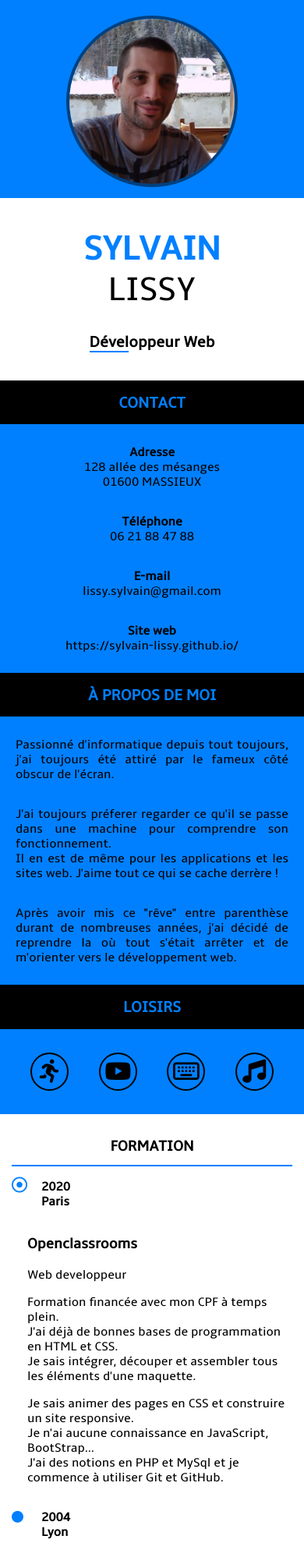
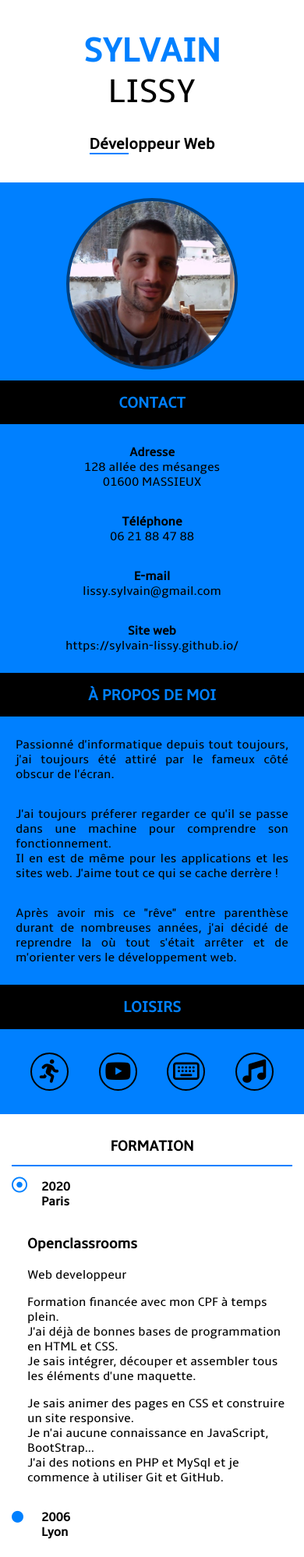
Before and after one commit to sylvain-lissy/sylvain-lissy.github.io, a plain HTML site: page cv-sylvain-lissy/index.html in a window 390 px wide. Shown: the top 1997 px of the page at 78% size. Drawn offline with Linux system fonts and the light colour scheme.

Commit message:
COrrection de bug mineur

```diff
--- a/cv-sylvain-lissy/index.html
+++ b/cv-sylvain-lissy/index.html
@@ -107,7 +107,7 @@
                 <div class="formation">
                     <div class="date_formation">
                         <span class="circle"><i class="fas fa-circle"></i></span>
-                        <p>2004 <br /> Lyon</p>
+                        <p>2006 <br /> Lyon</p>
                     </div>
                     <div class="detail_formation">
                         <h3>AFIP</h3>
@@ -120,7 +120,7 @@
                 <div class="formation">
                     <div class="date_formation">
                         <span class="circle"><i class="fas fa-circle"></i></span>
-                        <p>2002 <br /> Lyon</p>
+                        <p>2004 <br /> Lyon</p>
                     </div>
                     <div class="detail_formation">
                         <h3>CTI</h3>
--- a/cv-sylvain-lissy/style.css
+++ b/cv-sylvain-lissy/style.css
@@ -163,9 +163,9 @@ aside
 
 #div_loisir
 {
-position: absolute;
-bottom:0;
-width: 100%;
+	position: absolute;
+	bottom:0;
+	width: 100%;
 
 }
 
@@ -222,7 +222,6 @@ article
 	display: flex;
 	flex-direction: row;
 	justify-content: space-between;
-
 }
 
 .date_formation, .date_expe_pro
@@ -272,7 +271,7 @@ article
   {
     width: auto;
     margin: auto;
-    flex-direction: column-reverse;
+    flex-direction: column;
   }
 
   h2
@@ -293,6 +292,7 @@ article
   {
 	margin-top: 10px;
   }
+
   .nom_cv:nth-child(2)
   {
     order: 1;
```
